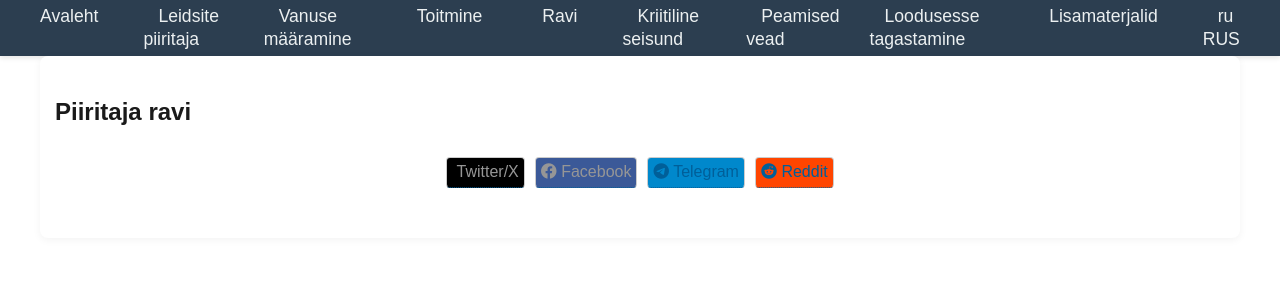
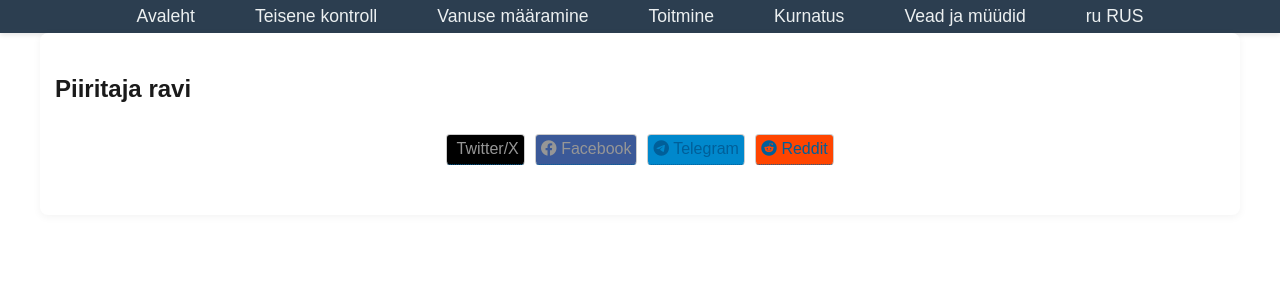
Before and after one commit to loodus-wiki/apus-apus, a Jekyll site: the page built from docs/est/cure-swift.md, in a window 1280 px wide. Shown: the top 300 px of the page. Built offline with Jekyll 4.4.1, drawn with Linux system fonts in a browser that asks for light colours.

Commit message:
fix menu est

```diff
--- a/docs/_data/navigation-est.yml
+++ b/docs/_data/navigation-est.yml
@@ -1,20 +1,14 @@
 - title: Avaleht
   url: /est/
-- title: Leidsite piiritaja
-  url: /est/found-swift.html
+- title: Teisene kontroll
+  url: /est/secondary-inspection.html
 - title: Vanuse määramine
   url: /est/identifying-swift.html
 - title: Toitmine
   url: /est/feeding-swift.html
-- title: Ravi
-  url: /est/cure-swift.html
-- title: Kriitiline seisund
+- title: Kurnatus
   url: /est/exhaustion.html
-- title: Peamised vead
+- title: Vead ja müüdid
   url: /est/main-mistakes.html
-- title: Loodusesse tagastamine
-  url: /est/back-to-nature.html
-- title: Lisamaterjalid
-  url: /est/more_information.html
 - title: "ru RUS"
   class: lang-switch lang-ru
```
